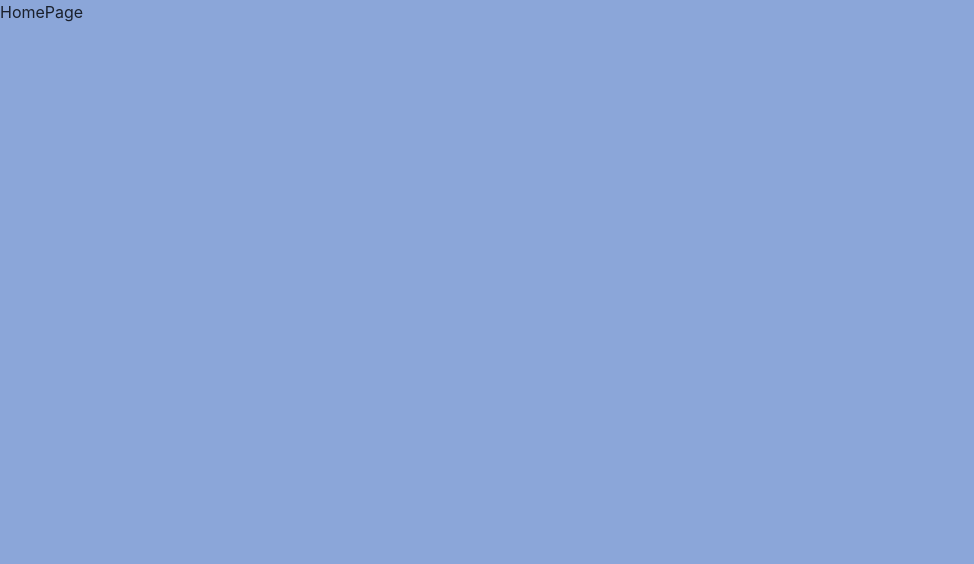
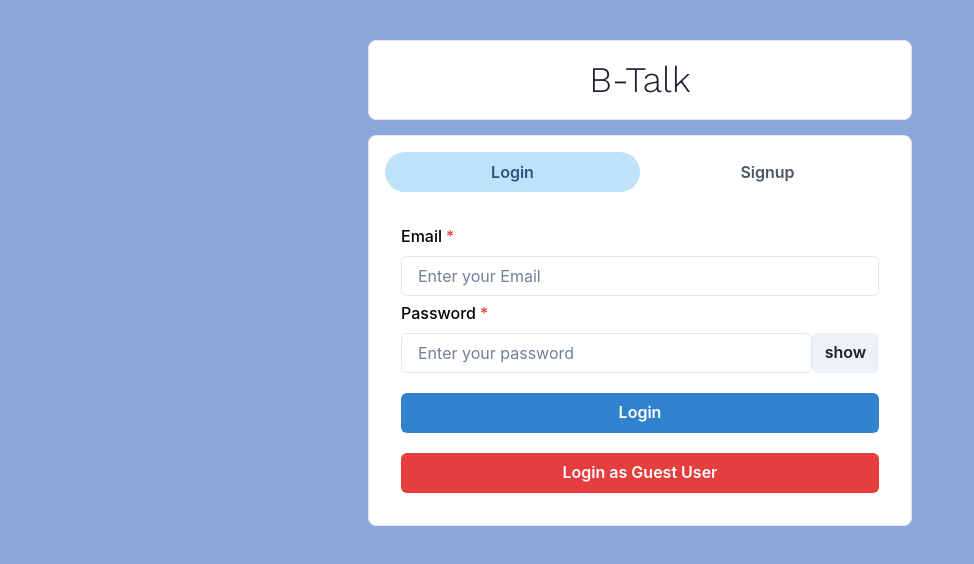
Before and after one commit to imohsinali/ChattingApp, a React (Create React App) app in the folder client/: page / in a window 1280 px wide. Shown: the top 564 px of the page, without its empty margins (0-974 px from the left). Built offline with nearby package versions, Linux system fonts and the light colour scheme.

Commit message:
Update HomePage.js

```diff
--- a/client/src/pages/HomePage.js
+++ b/client/src/pages/HomePage.js
@@ -1,7 +1,61 @@
 import React from "react";
+import {
+  Box,
+  Container,
+  Tab,
+  TabList,
+  TabPanel,
+  TabPanels,
+  Tabs,
+  Text,
+} from "@chakra-ui/react";
+import Login from "../components/Auth/Login";
+import SignUp from "../components/Auth/SignUp";
+const HomePage = () => {
+  return (
+    <Container maxW={"xl"} centerContent>
+      <Box
+        d="flex"
+        textAlign={"center"}
+        justifyContent="center"
+        alignItems="center"
+        p={3}
+        bg="white"
+        w="100%"
+        m="40px 0 15px 0"
+        borderRadius={"lg"}
+        borderWidth="1px"
+      >
+        <Text fontSize={"4xl"} fontFamily="work sans">
+          B-Talk
+        </Text>
+      </Box>
 
-const HomePage = () => {
-  return <div>HomePage</div>;
+      <Box
+        bg={"white"}
+        w="100%"
+        p={4}
+        borderRadius="lg"
+        borderWidth={"1px"}
+        color="black"
+      >
+        <Tabs variant="soft-rounded">
+          <TabList mb={"1em"}>
+            <Tab w="50%">Login</Tab>
+            <Tab w="50%">Signup</Tab>
+          </TabList>
+          <TabPanels>
+            <TabPanel>
+              <Login />
+            </TabPanel>
+            <TabPanel>
+              <SignUp />
+            </TabPanel>
+          </TabPanels>
+        </Tabs>
+      </Box>
+    </Container>
+  );
 };
 
 export default HomePage;
```
